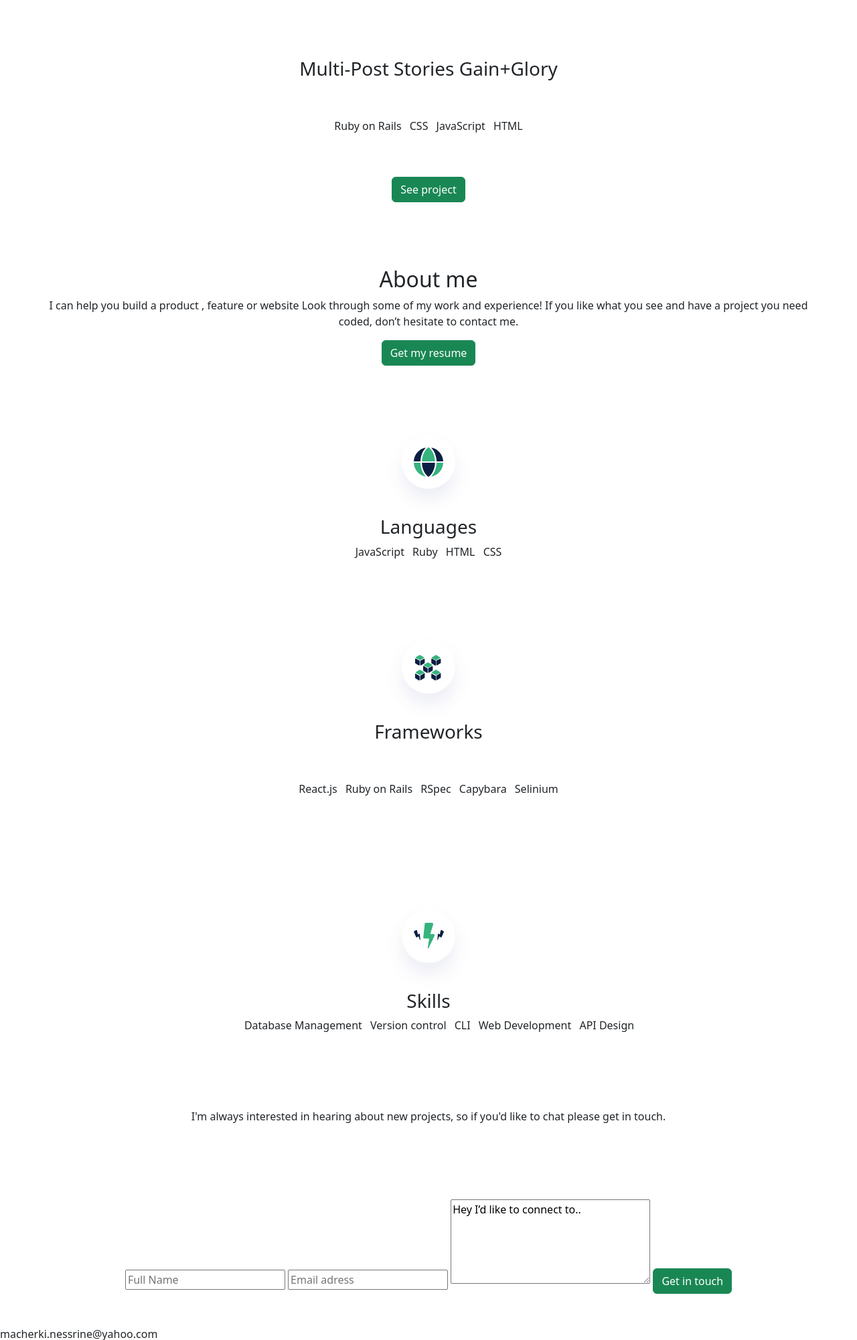
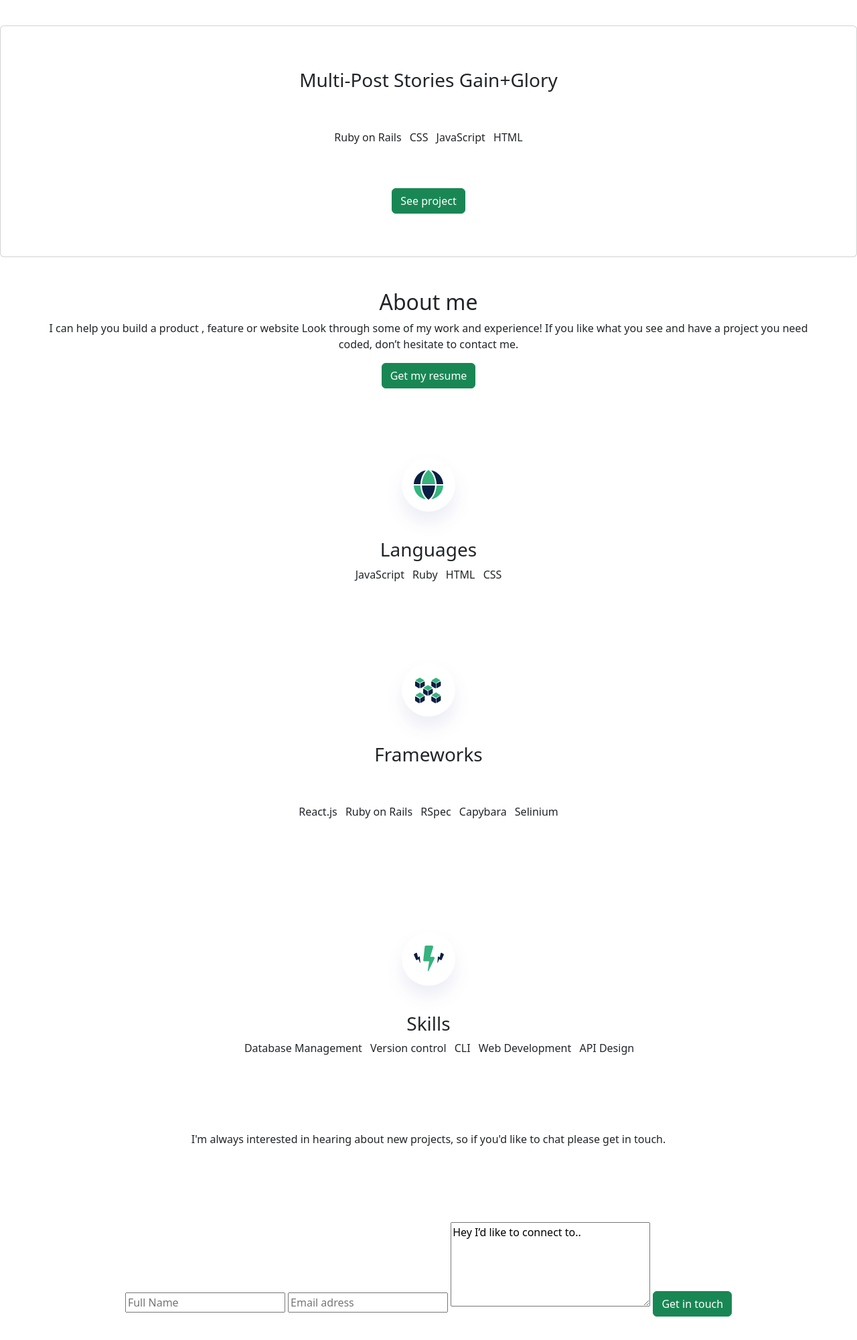
Before and after one commit to Nessrine88/Portfolio-bootstrap, a website: page index.html in a window 1280 px wide. Shown: the part 503-2504 px from the top of the page at 67% size. Drawn offline with nearby package versions, Linux system fonts and the light colour scheme.

Commit message:
Update bootstrap

```diff
--- a/index.html
+++ b/index.html
@@ -72,7 +72,8 @@
             </div>
 
 
-
+            <div class="card">
+              <div class="card-body">
             <div class="container-fluid p-5 text-center">
                   <h3>Multi-Post Stories Gain+Glory</h3>
 
@@ -93,6 +94,8 @@
                     <button class="btn btn-success text-white">See project</button>
 
                 </div>
+                </div>
+            </div>
 
 
 
@@ -178,7 +181,7 @@
           </form>
 
 
-        <div class="email">
+        <div class="container-fluid p-5 text-center">
           macherki.nessrine@yahoo.com
         </div>
       </section>
```
